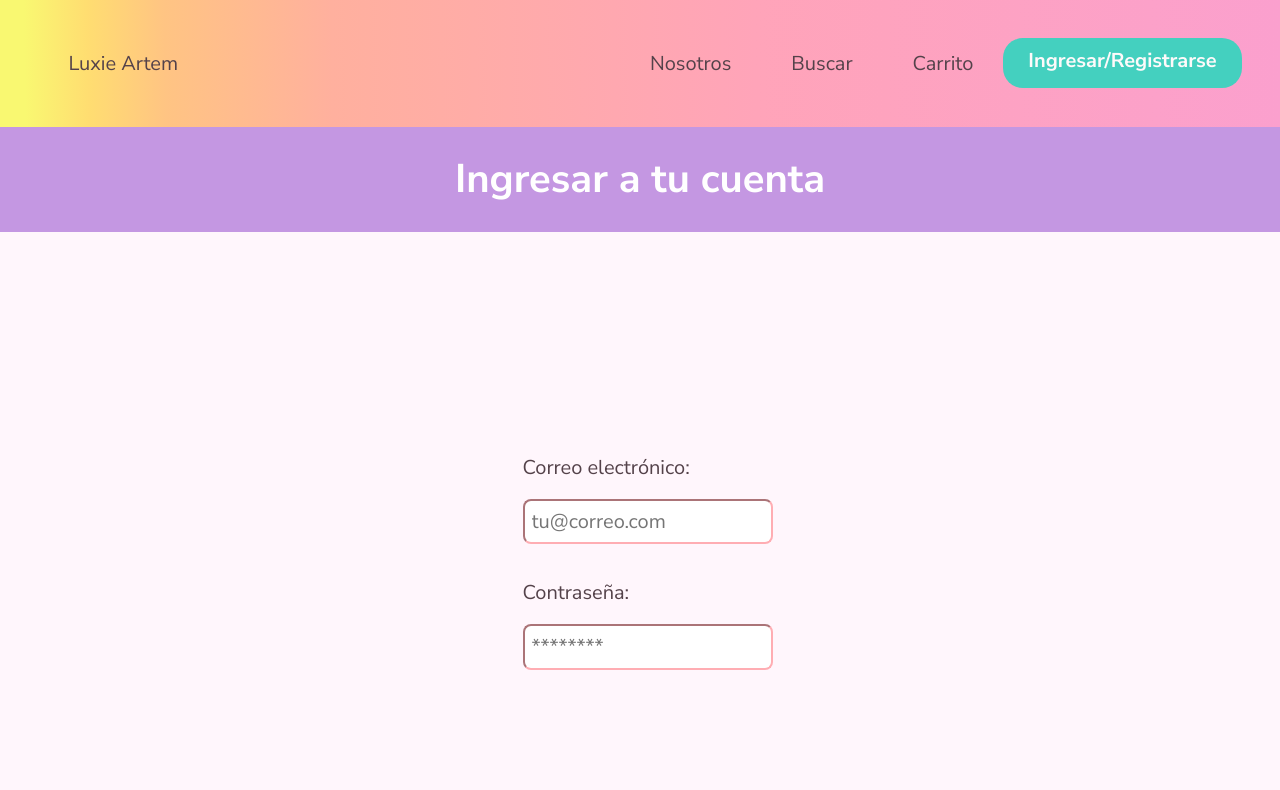
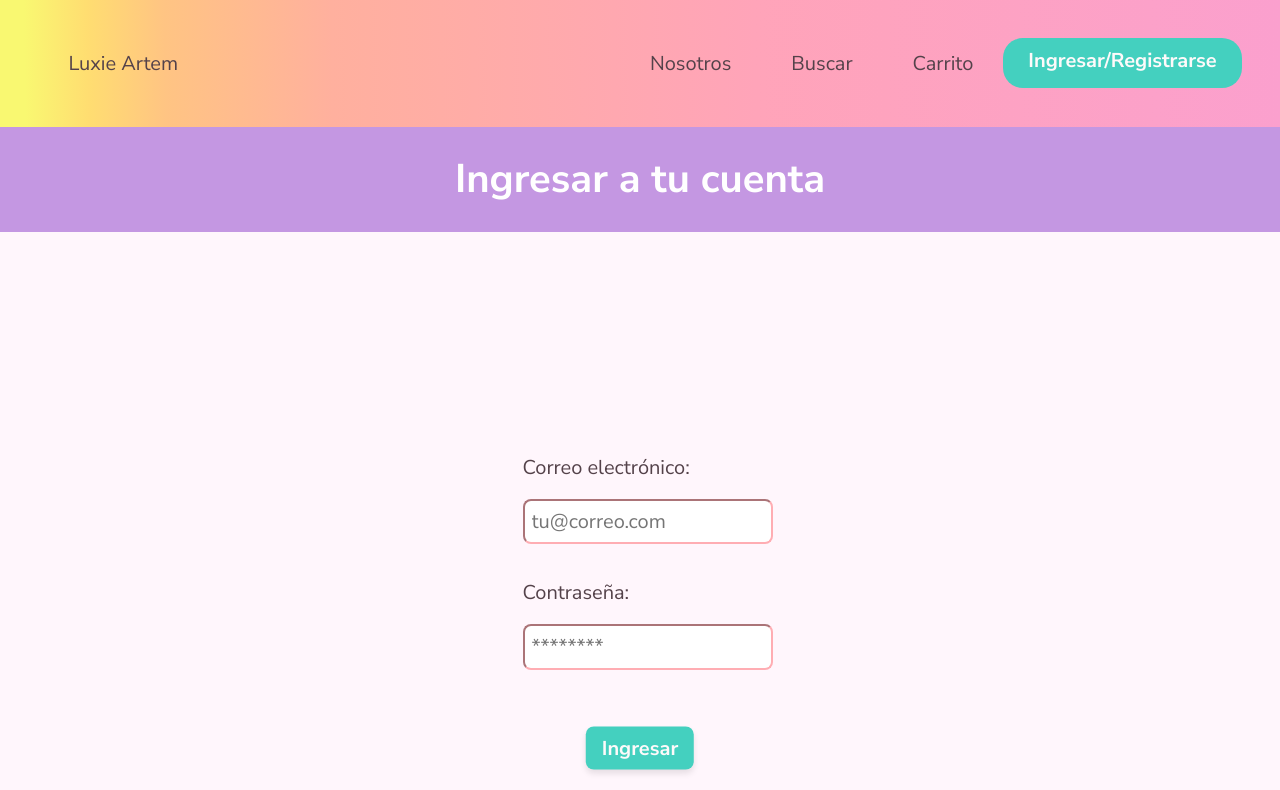
Before and after one commit to LuxMel/Proyecto_CoderHouse-3, a website: page pages/login.html in a window 1280 px wide. Shown: the top 790 px of the page. Drawn offline with Linux system fonts and the light colour scheme; a web font is replaced by a local one.

Commit message:
Se ajustaron botones

```diff
--- a/sass/components/_buttons.scss
+++ b/sass/components/_buttons.scss
@@ -71,7 +71,7 @@ main.input .button {
 @media (min-width: 768px) {
   .button2 {
     position: absolute;
-    top: 73%;
+    top: 67%;
     left: 50%;
     transform: translate(-50%, -50%);
     font-size: 1rem;
```
Also changed, not shown: css/style.css.
